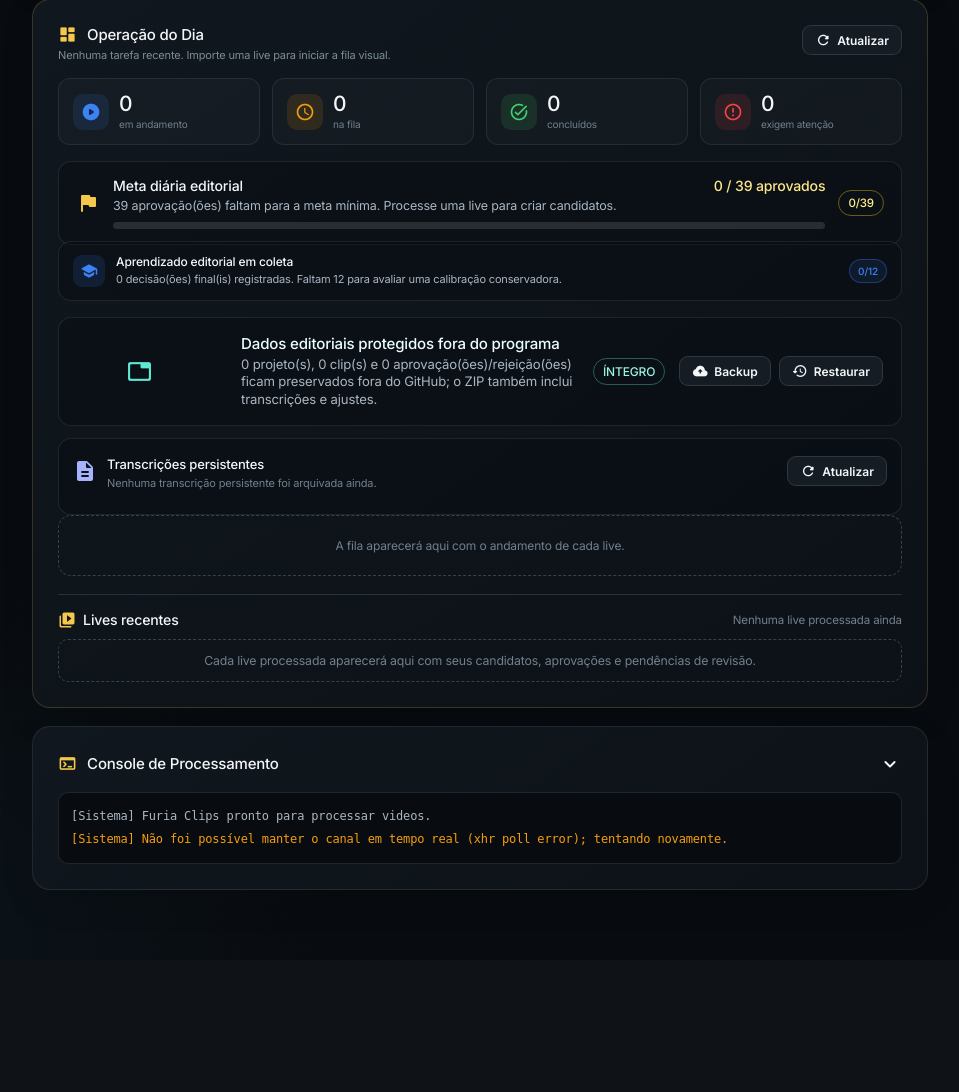
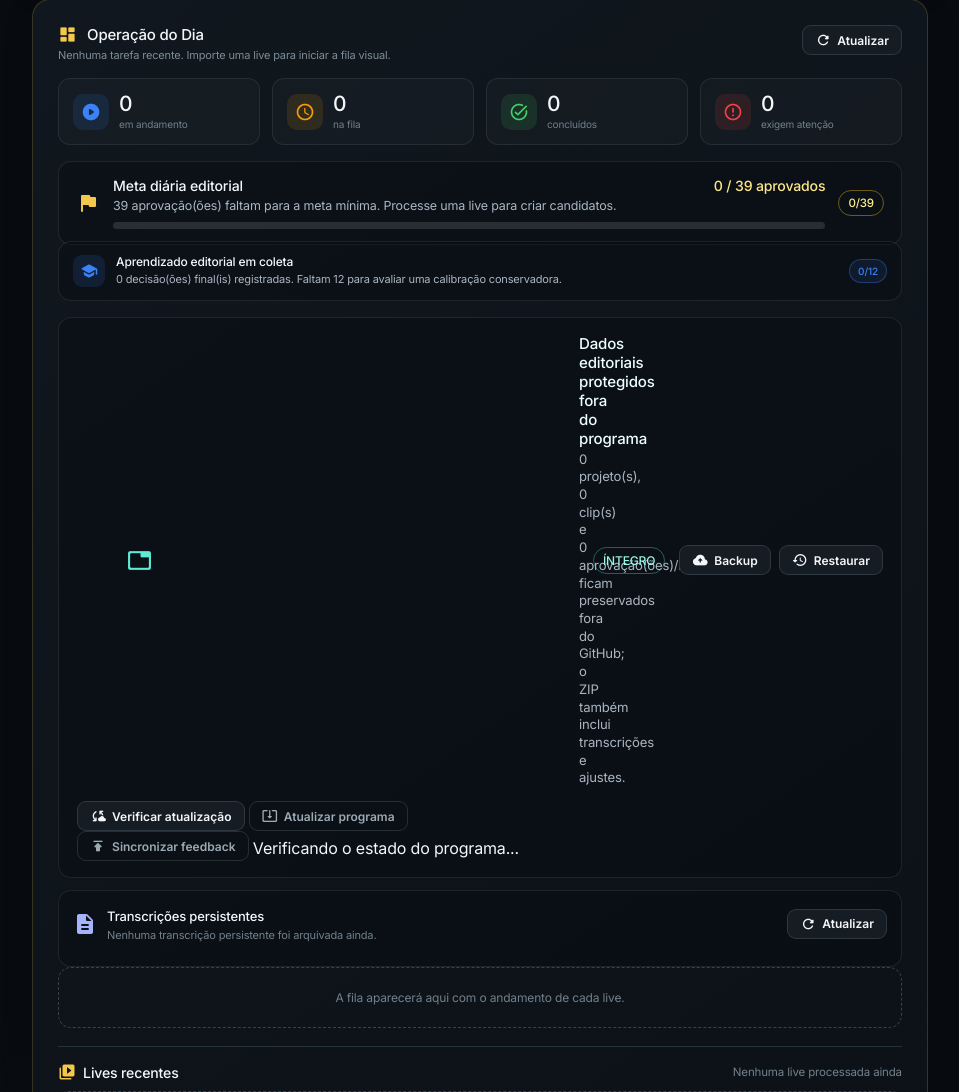
Before and after one commit to SAGIEV007/furia-clips, a Flask app: page / in a window 1280 px wide. Shown: the part 2789-3881 px from the top of the page, without its empty margins (306-1265 px from the left). Before the commit the page ends 3679 px from the top, so only its background shows below. Run offline with Flask 3, Linux system fonts and the light colour scheme; data comes from the database, SQL or seed files in the repository; data that the repository does not hold is empty; some libraries are stand-ins or nearby versions.

Commit message:
feat: add repository sync panel
Expõe no painel local a verificação de atualização, o fast-forward protegido e a sincronização opcional das decisões editoriais sanitizadas.

```diff
--- a/templates/index.html
+++ b/templates/index.html
@@ -576,6 +576,12 @@
                     <button class="btn btn-sm" id="btnEditorialRestore" type="button"><span class="material-icons-round">restore</span> Restaurar</button>
                     <input id="editorialRestoreInput" type="file" accept=".zip,application/zip" hidden>
                 </div>
+                <div class="repository-sync-actions" aria-label="Sincronização segura do programa">
+                    <button class="btn btn-sm" id="btnRepositoryCheck" type="button"><span class="material-icons-round">cloud_sync</span> Verificar atualização</button>
+                    <button class="btn btn-sm btn-outline" id="btnRepositoryUpdate" type="button"><span class="material-icons-round">system_update_alt</span> Atualizar programa</button>
+                    <button class="btn btn-sm btn-outline" id="btnRepositoryPushFeedback" type="button"><span class="material-icons-round">publish</span> Sincronizar feedback</button>
+                    <span class="repository-sync-status" id="repositorySyncStatus">Verificando o estado do programa...</span>
+                </div>
             </div>
             <div class="transcript-archive-card" id="transcriptArchiveCard" aria-live="polite">
                 <div class="transcript-archive-head"><span class="material-icons-round">description</span><div><strong>Transcrições persistentes</strong><p id="transcriptArchiveSummary">As transcrições usadas pelo programa aparecerão aqui para validação.</p></div><button class="btn btn-sm" id="btnRefreshTranscriptArchive" type="button"><span class="material-icons-round">refresh</span> Atualizar</button></div>
```
